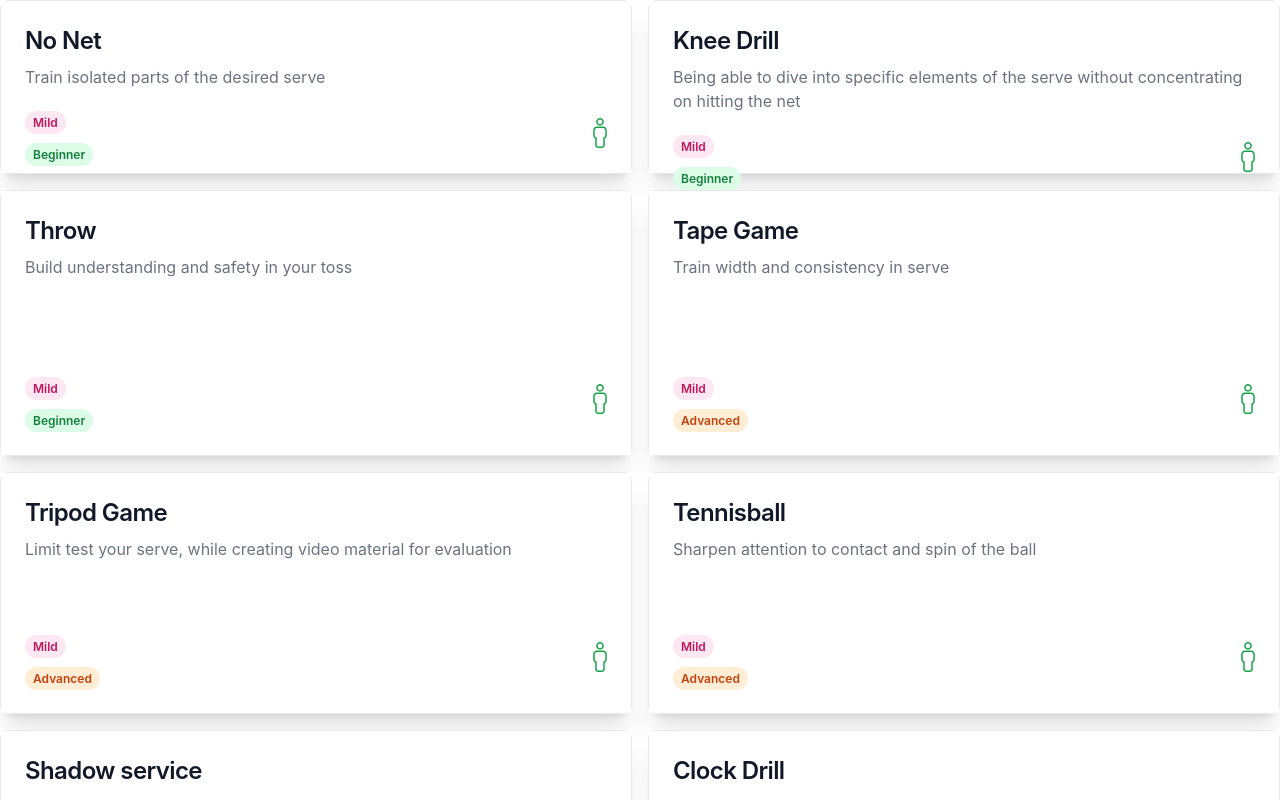
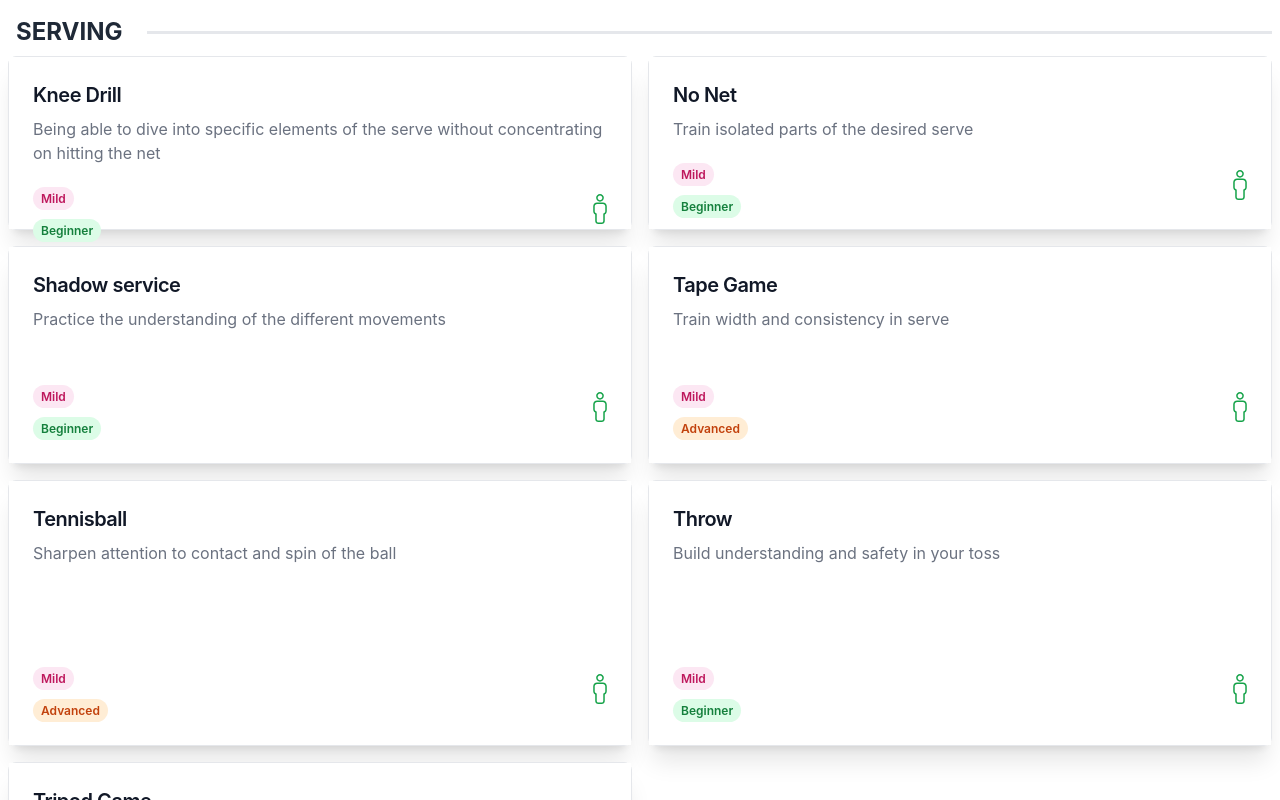
Before and after one commit to AndersSpringborg/learn.roundnet, a Next.js app: page /bible/Drills/overview in a window 1280 px wide. Shown: the top 800 px of the page. Built offline with nearby package versions, Linux system fonts and the light colour scheme.

Commit message:
split drills into categories

```diff
--- a/components/Drills/DrillOverview.tsx
+++ b/components/Drills/DrillOverview.tsx
@@ -1,4 +1,4 @@
-import { Drill, drills } from "../../data/localization";
+import { Drill, DrillCategory, drills } from "../../data/localization";
 import { useState } from "react";
 
 const ParticipantLogo = ({ extra = false }) => (
@@ -23,7 +23,6 @@ const ParticipantLogo = ({ extra = false }) => (
 );
 const DrillCard = ({ drill }: { drill: Drill }) => {
   const [isFlipped, setIsFlipped] = useState(false);
-  const link = "/drills/";
   const handleClick = () => setIsFlipped(!isFlipped);
 
   const variable_participants = drill.participants_max - drill.participants_min;
@@ -38,12 +37,10 @@ const DrillCard = ({ drill }: { drill: Drill }) => {
     >
       {/*Frontside*/}
       {
-        <div
-          className="absolute p-6 w-full h-full [backface-visibility:hidden] bg-white dark:bg-gray-800"
-        >
+        <div className="absolute p-6 w-full h-full [backface-visibility:hidden] bg-white dark:bg-gray-800">
           <div className="flex flex-col h-full">
             <a href="#">
-              <h5 className="mb-2 text-2xl font-semibold tracking-tight text-gray-900 dark:text-white">
+              <h5 className="mb-2 text-xl font-semibold tracking-tight text-gray-900 dark:text-white">
                 {drill.name}
               </h5>
             </a>
@@ -136,12 +133,49 @@ const DrillCard = ({ drill }: { drill: Drill }) => {
   );
 };
 
-const DrillOverview = () => (
+const DrillOverview = () => {
+  drills.sort((a, b) => {
+    if (a.type < b.type) {
+      return -1;
+    }
+    if (a.type > b.type) {
+      return 1;
+    }
+    return a.name.localeCompare(b.name);
+  });
+
+  const typeOfDrills = Object.keys(DrillCategory) as Array<
+    keyof typeof DrillCategory
+  >;
+
+  return (
+    <>
+      {typeOfDrills.map((type) => {
+        return (
+          <div key={type} className="p-2">
+            <div className="flex">
+              <h2 className="text-2xl font-bold text-gray-800 dark:text-white p-2">
+                {type}
+              </h2>
+              {/*Horizontal line*/}
+              <div
+                id="middleLine"
+                className="flex-grow border-t my-auto ml-4 border-2"
+              />
+            </div>
+            <div className="" />
             <div className="grid grid-cols-1 lg:grid-cols-2 gap-4">
-    {drills.map((drill) => {
+              {drills
+                .filter((drill) => drill.type === type)
+                .map((drill) => {
                   return <DrillCard drill={drill} key={drill.name} />;
                 })}
             </div>
+          </div>
         );
+      })}
+    </>
+  );
+};
 
 export default DrillOverview;
```
Lines whose indentation alone changed are shown as unchanged.
